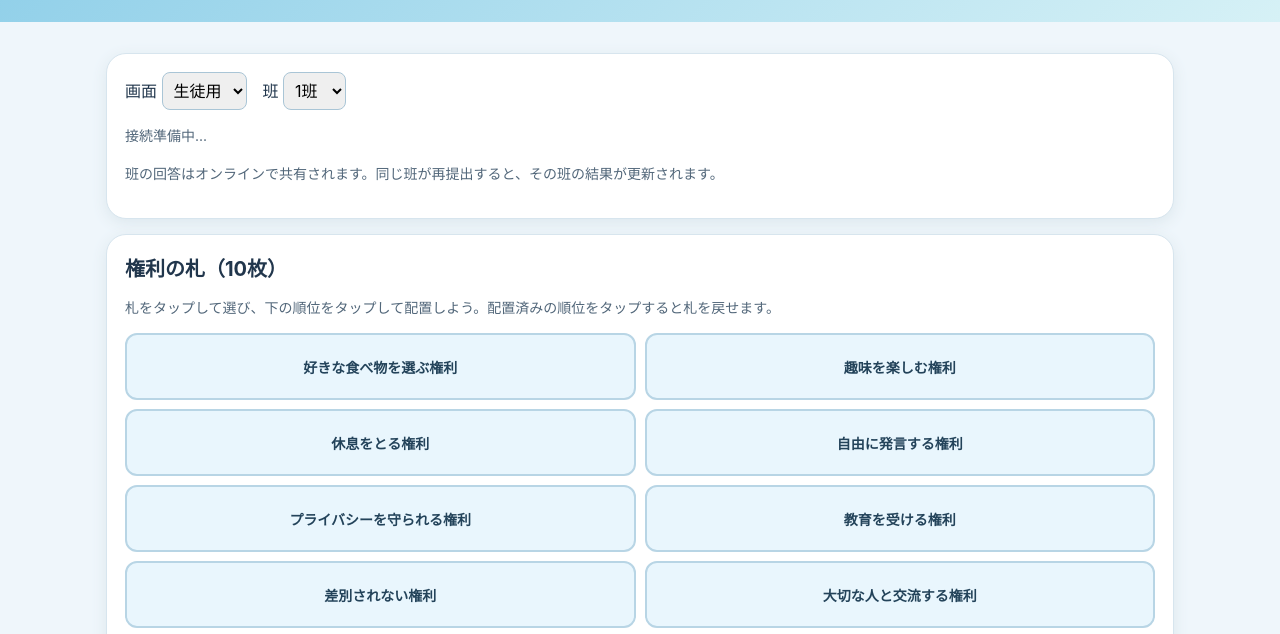
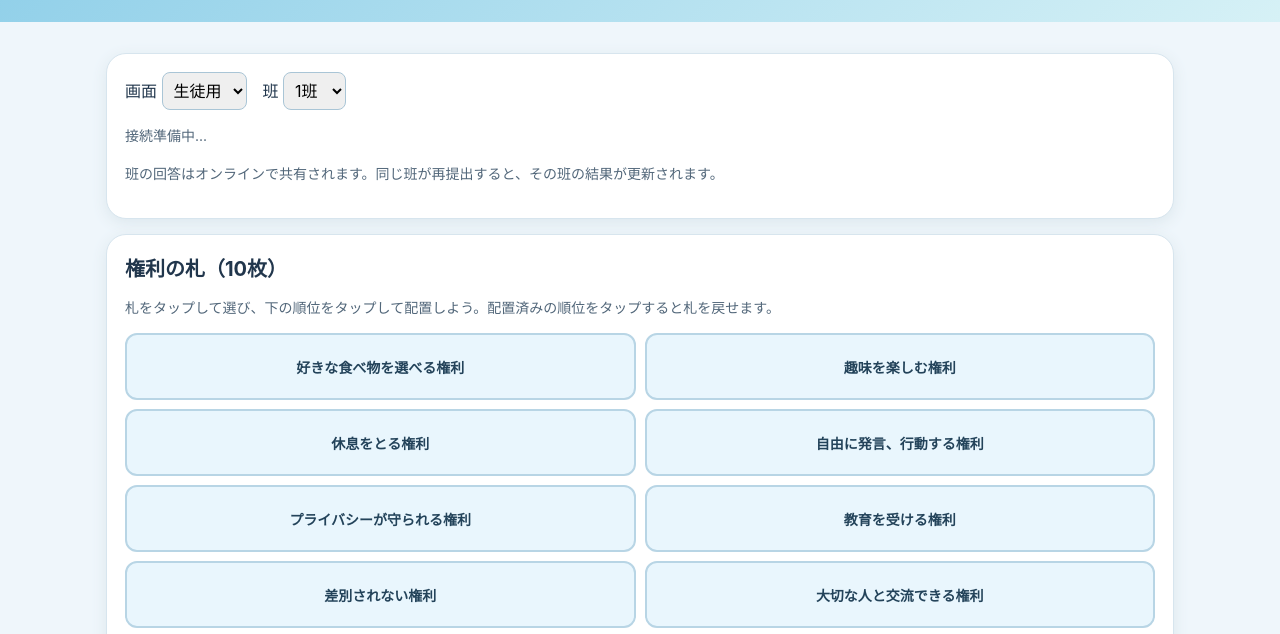
Before and after one commit to kaikaziri/rights-balloon, a plain HTML site: page index.html in a window 1280 px wide. Shown: the part 145-779 px from the top of the page. Drawn offline with Linux system fonts and the light colour scheme; no server answers.

Commit message:
Add files via upload

```diff
--- a/index.html
+++ b/index.html
@@ -6,17 +6,17 @@
 <section><label>画面 <select id="mode"><option value="student">生徒用</option><option value="teacher">教師用</option></select></label>　<label>班 <select id="group"><option value="1">1班</option><option value="2">2班</option><option value="3">3班</option><option value="4">4班</option></select></label><p id="connection" class="hint">接続準備中...</p><p class="hint">班の回答はオンラインで共有されます。同じ班が再提出すると、その班の結果が更新されます。</p></section>
 <div id="student"><section><h2>権利の札（10枚）</h2><p class="hint">札をタップして選び、下の順位をタップして配置しよう。配置済みの順位をタップすると札を戻せます。</p><div id="cards" class="cards"></div></section>
 <section><h2>班のランキング</h2><p class="hint">1位＝最後まで守りたい権利／10位＝最初に手放す権利</p><div id="slots"></div><p id="status">0 / 10 枚配置</p><div class="actions"><button class="action" id="submit" disabled>🎈 完成！この順位で提出</button><button class="action secondary" id="reset">最初からやり直す</button></div></section></div>
-<div id="teacher"><section><h2>教師用｜4班のランキング比較</h2><p class="hint">各班が提出すると、自動で更新されます。スマホでは表を左右にスクロールできます。</p><p id="teacherStatus" class="teacher-status">提出状況：0 / 4班</p><div class="table-scroll"><table class="comparison" aria-label="4班のランキング比較"><thead><tr><th scope="col">順位</th><th scope="col">1班</th><th scope="col">2班</th><th scope="col">3班</th><th scope="col">4班</th></tr></thead><tbody id="results"></tbody></table></div></section></div>
+<div id="teacher"><section><h2>教師用｜4班のランキング比較</h2><p class="hint">各班が提出すると、自動で更新されます。スマホでは表を左右にスクロールできます。</p><p id="teacherStatus" class="teacher-status">提出状況：0 / 4班</p><div class="table-scroll"><table class="comparison" aria-label="4班のランキング比較"><thead><tr><th scope="col">順位</th><th scope="col">1班</th><th scope="col">2班</th><th scope="col">3班</th><th scope="col">4班</th></tr></thead><tbody id="results"></tbody></table></div><div class="actions" style="margin-top:16px"><button class="action secondary" id="clearResults" disabled>練習・提出データを全件リセット</button></div><p class="hint">リセットすると1〜4班の提出結果がすべて消えます。確認画面が表示されます。</p></section></div>
 <section><div class="notice">※この活動は、権利を実際に手放してよいという意味ではありません。順位の違いから、権利の大切さや人による考え方の違いを考えるための教材です。</div></section>
 </main><footer>権利の気球｜模擬授業用</footer>
 <script type="module">
 import {initializeApp} from 'https://www.gstatic.com/firebasejs/13.4.0/firebase-app.js';
-import {getDatabase,ref,set,onValue} from 'https://www.gstatic.com/firebasejs/13.4.0/firebase-database.js';
+import {getDatabase,ref,set,remove,onValue} from 'https://www.gstatic.com/firebasejs/13.4.0/firebase-database.js';
 import {getAuth,signInAnonymously} from 'https://www.gstatic.com/firebasejs/13.4.0/firebase-auth.js';
 const firebaseConfig={apiKey:'AIzaSyBOuDfrTslf77WjMaSouzwkNWmHrclCZ5E',authDomain:'rights-balloon.firebaseapp.com',databaseURL:'https://rights-balloon-default-rtdb.asia-southeast1.firebasedatabase.app',projectId:'rights-balloon',storageBucket:'rights-balloon.firebasestorage.app',messagingSenderId:'830434376660',appId:'1:830434376660:web:ca61bdba91c2a03dbf3441',measurementId:'G-LCJL5ZEQ37'};
-const rights=['好きな食べ物を選ぶ権利','趣味を楽しむ権利','休息をとる権利','自由に発言する権利','プライバシーを守られる権利','教育を受ける権利','差別されない権利','大切な人と交流する権利','結婚する自由','自由に行動する権利'];
+const rights=['好きな食べ物を選べる権利','趣味を楽しむ権利','休息をとる権利','自由に発言、行動する権利','プライバシーが守られる権利','教育を受ける権利','差別されない権利','大切な人と交流できる権利','好きな人と結婚する権利','進路、職業を選べる権利'];
 let order=Array(10).fill(null),selected=null,submitted={},ready=false;
-const cards=document.getElementById('cards'),slots=document.getElementById('slots'),connection=document.getElementById('connection'),submit=document.getElementById('submit');
+const cards=document.getElementById('cards'),slots=document.getElementById('slots'),connection=document.getElementById('connection'),submit=document.getElementById('submit'),clearResults=document.getElementById('clearResults');
 rights.forEach((name,i)=>{const b=document.createElement('button');b.type='button';b.className='right';b.dataset.id=i;b.textContent=name;cards.appendChild(b)});
 rights.forEach((_,i)=>{const b=document.createElement('button');b.type='button';b.className='slot';b.dataset.pos=i;const rank=document.createElement('b');rank.textContent=(i+1)+'位';const label=document.createElement('span');label.textContent='ここをタップして配置';b.append(rank,label);slots.appendChild(b)});
 function draw(){Array.from(cards.children).forEach(b=>{const id=Number(b.dataset.id);b.classList.toggle('selected',selected===id);b.classList.toggle('used',order.includes(id))});Array.from(slots.children).forEach((b,i)=>{const v=order[i];b.classList.toggle('filled',v!==null);b.querySelector('span').textContent=v===null?'ここをタップして配置':rights[v]});document.getElementById('status').textContent=order.filter(v=>v!==null).length+' / 10 枚配置';submit.disabled=!ready||order.includes(null)}
@@ -27,6 +27,6 @@ document.getElementById('group').addEventListener('change',()=>{order=Array(10).
 document.getElementById('mode').addEventListener('change',e=>{document.getElementById('student').style.display=e.target.value==='student'?'block':'none';document.getElementById('teacher').style.display=e.target.value==='teacher'?'block':'none';renderTeacher()});
 function validOrder(entry){return entry&&Array.isArray(entry.order)&&entry.order.length===10&&entry.order.every(id=>Number.isInteger(id)&&id>=0&&id<10)&&new Set(entry.order).size===10}
 function renderTeacher(){const root=document.getElementById('results');root.replaceChildren();const validGroups=[1,2,3,4].filter(g=>validOrder(submitted[g]));document.getElementById('teacherStatus').textContent='提出状況：'+validGroups.length+' / 4班';for(let i=0;i<10;i++){const tr=document.createElement('tr');const rank=document.createElement('td');rank.textContent=(i+1)+'位';tr.appendChild(rank);for(let g=1;g<=4;g++){const td=document.createElement('td');const entry=submitted[g];if(validOrder(entry)){td.textContent=rights[entry.order[i]]}else{td.textContent='未提出';td.className='pending'}tr.appendChild(td)}root.appendChild(tr)}}
-try{const app=initializeApp(firebaseConfig),db=getDatabase(app),auth=getAuth(app);await signInAnonymously(auth);ready=true;connection.textContent='オンライン接続済み';draw();onValue(ref(db,'classResults'),snapshot=>{submitted=snapshot.val()||{};renderTeacher()},err=>{connection.textContent='読み取りエラー：Firebaseのルールを確認してください';console.error(err)});submit.addEventListener('click',async()=>{if(order.includes(null)||!ready)return;submit.disabled=true;try{await set(ref(db,'classResults/'+document.getElementById('group').value),{order:order.slice(),updatedAt:Date.now()});alert('提出できました！教師用画面に反映されます。')}catch(err){alert('提出できませんでした。Firebaseのルールを確認してください。');console.error(err)}finally{draw()}})}catch(err){connection.textContent='接続エラー：匿名認証の設定を確認してください';console.error(err)}
+try{const app=initializeApp(firebaseConfig),db=getDatabase(app),auth=getAuth(app);await signInAnonymously(auth);ready=true;clearResults.disabled=false;connection.textContent='オンライン接続済み';draw();onValue(ref(db,'classResults'),snapshot=>{submitted=snapshot.val()||{};renderTeacher()},err=>{connection.textContent='読み取りエラー：Firebaseのルールを確認してください';console.error(err)});clearResults.addEventListener('click',async()=>{if(!ready)return;if(!confirm('1〜4班の提出結果をすべて削除します。よろしいですか？'))return;clearResults.disabled=true;try{await remove(ref(db,'classResults'));alert('提出結果をすべてリセットしました。')}catch(err){alert('リセットできませんでした。接続やFirebaseの設定を確認してください。');console.error(err)}finally{clearResults.disabled=false}});submit.addEventListener('click',async()=>{if(order.includes(null)||!ready)return;submit.disabled=true;try{await set(ref(db,'classResults/'+document.getElementById('group').value),{order:order.slice(),updatedAt:Date.now()});alert('提出できました！教師用画面に反映されます。')}catch(err){alert('提出できませんでした。Firebaseのルールを確認してください。');console.error(err)}finally{draw()}})}catch(err){connection.textContent='接続エラー：匿名認証の設定を確認してください';console.error(err)}
 draw();renderTeacher();
 </script></body></html>
```
